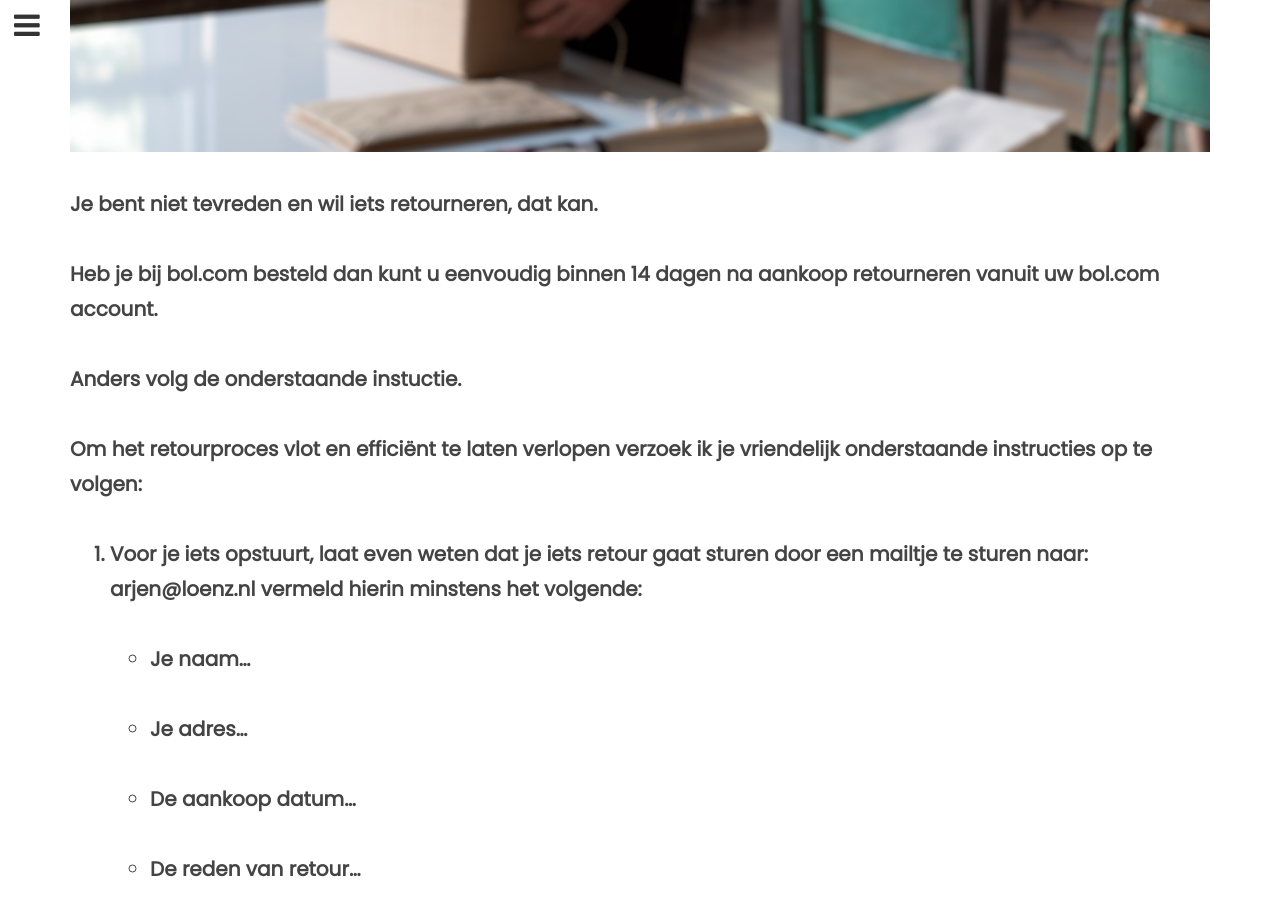
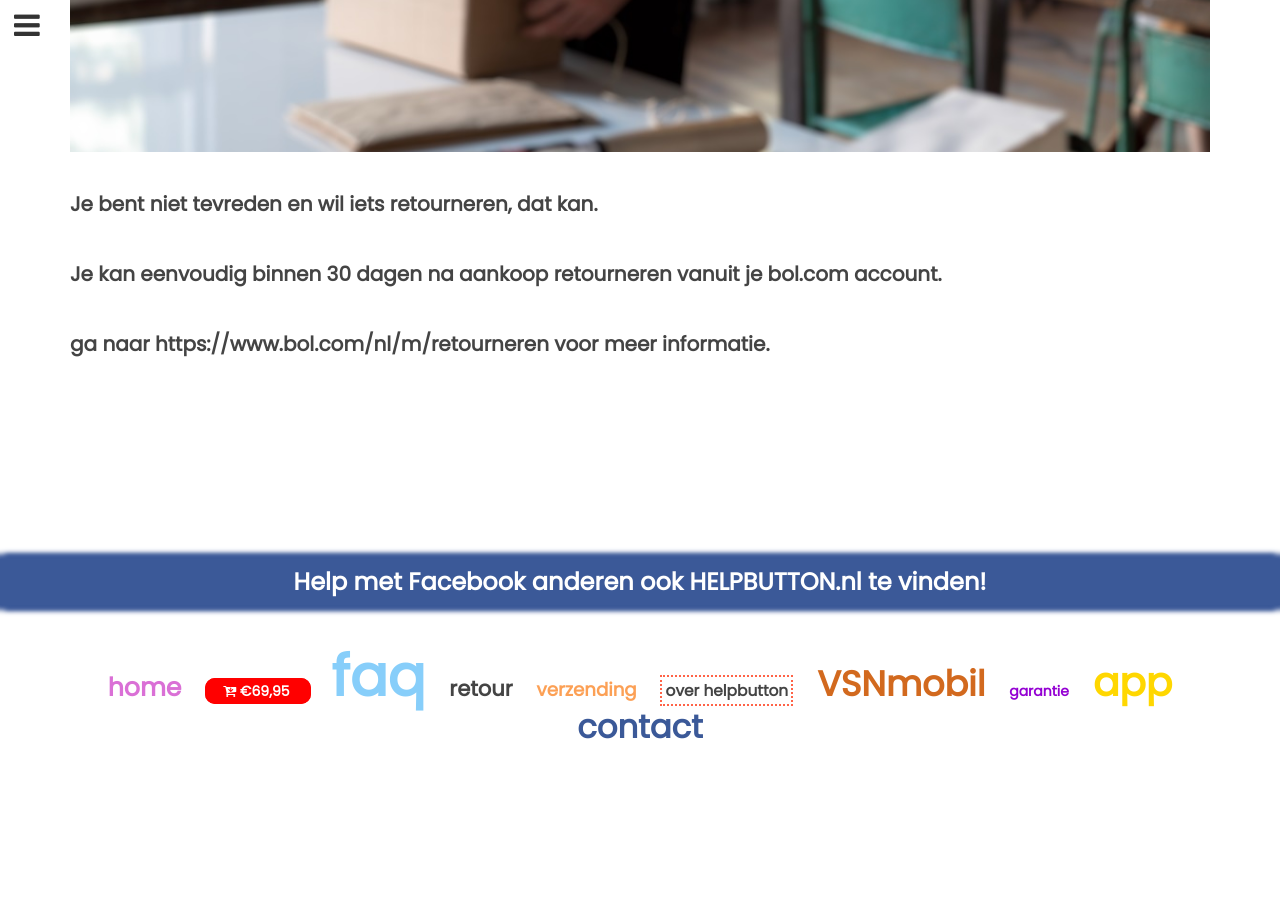
Before and after one commit to janarjensen/helpbutton.nl, a Jekyll site: the page built from retour.md, in a window 1280 px wide and 900 px high, scrolled down 532 px. Built offline with Jekyll 4.4.1, drawn with Linux system fonts in a browser that asks for light colours; nearby versions of some CDN libraries; some web fonts are replaced; some of the changed text lies outside the part shown.

Commit message:
retour beter
bol retour

```diff
--- a/retour.md
+++ b/retour.md
@@ -5,25 +5,6 @@ imgUrl: img/backgroundImg/retour.jpg
 ---
 Je bent niet tevreden en wil iets retourneren, dat kan.
 
-Heb je bij bol.com besteld dan kunt u eenvoudig binnen 14 dagen na aankoop retourneren vanuit uw bol.com account.
+Je kan eenvoudig binnen 30 dagen na aankoop retourneren vanuit je bol.com account.
 
-Anders volg de onderstaande instuctie.
-
-Om het retourproces vlot en efficiënt te laten verlopen verzoek ik je vriendelijk onderstaande instructies op te volgen:
-
-1.  Voor je iets opstuurt, laat even weten dat je iets retour gaat sturen door een mailtje te sturen naar: arjen@loenz.nl
-vermeld hierin minstens het volgende:
-+ Je naam...
-+ Je adres...
-+ De aankoop datum...
-+ De reden van retour...
-+ Je IBAN nummer...
-
-2.  Stuur altijd de V.ALERT compleet (incl. alle accessoires behorende bij het artikel) met een kopie van uw factuur retour.
-
-3.  Gebruik de originele, onbeschadigde verpakking voor uw retourzending. Helpbutton.nl is niet aansprakelijk voor eventuele transportschade tijdens de retourzending.
-
-4.  Stuur het op naar:
-HELPBUTTON.NL
-Wittgensteinlaan 145
-1062KD AMSTERDAM
+ga naar https://www.bol.com/nl/m/retourneren voor meer informatie.
```
